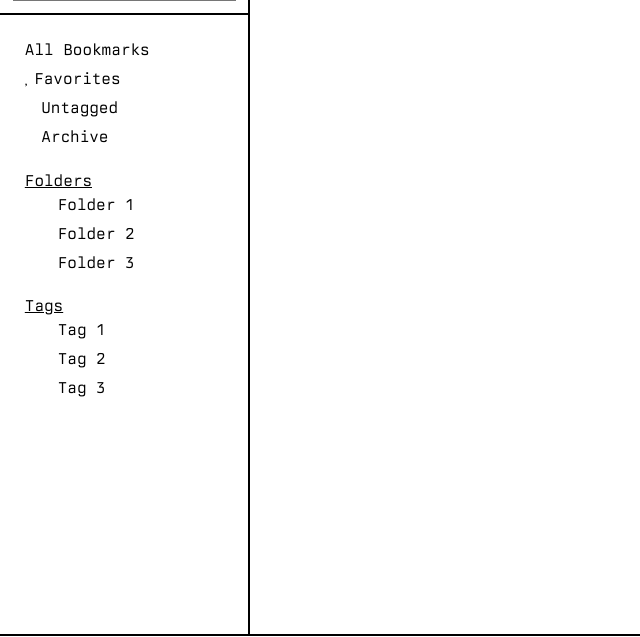
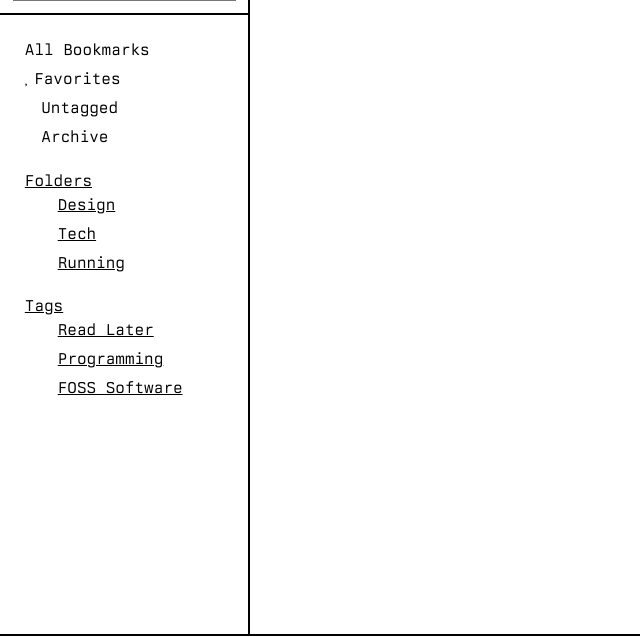
Before and after one commit to Good-Boy-Projects/keeper, a Flask app: page / in a window 1280 px wide. Shown: the part 134-771 px from the top of the page, without its empty margins (0-640 px from the left). Run offline with Flask 3, Linux system fonts and the light colour scheme; some web fonts are replaced.

Commit message:
repace hardcoded links for folders, tags with Jinja loop

```diff
--- a/templates/base.html
+++ b/templates/base.html
@@ -54,18 +54,26 @@
           <div class="links">
             <div class="link-title">Folders</div>
             <ul class="folder-links">
-              <li><span class="link-arrow">󰘍</span><span class="link-icon"></span>Folder 1</li>
-              <li><span class="link-arrow">󰘍</span><span class="link-icon"></span>Folder 2</li>
-              <li><span class="link-arrow">󰘍</span><span class="link-icon"></span>Folder 3</li>
+{% for folder in folders %}
+<li>
+  <span class="link-arrow">󰘍</span>
+  <span class="link-icon"></span>
+  <a href="/folder/{{ folder }}">{{ folder }}</a>
+</li>
+{% endfor %}
             </ul>
           </div>
 
           <div class="links">
             <div class="link-title">Tags</div>
             <ul class="tag-links">
-              <li><span class="link-arrow">󰘍</span><span class="link-icon">󰓹</span>Tag 1</li>
-              <li><span class="link-arrow">󰘍</span><span class="link-icon">󰓹</span>Tag 2</li>
-              <li><span class="link-arrow">󰘍</span><span class="link-icon">󰓹</span>Tag 3</li>
+{% for tag in tags %}
+<li>
+  <span class="link-arrow">󰘍</span>
+  <span class="link-icon">󰓹</span>
+  <a href="/tag/{{ tag }}">{{ tag }}</a>
+</li>
+{% endfor %}
             </ul>
           </div>
         </div>
```
